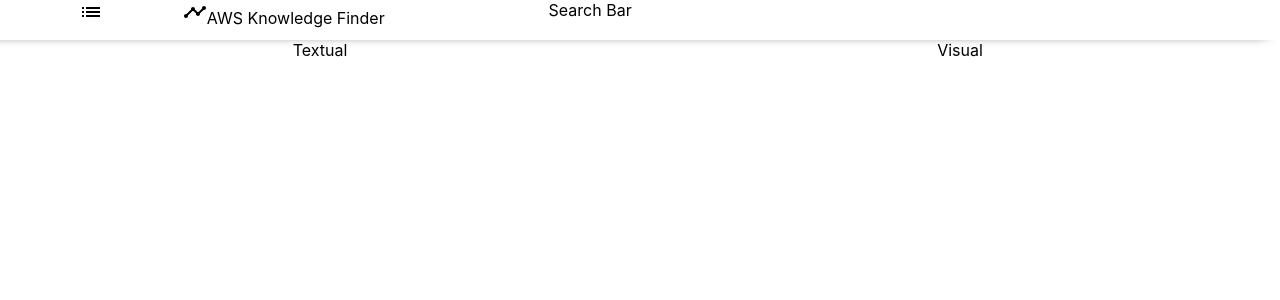
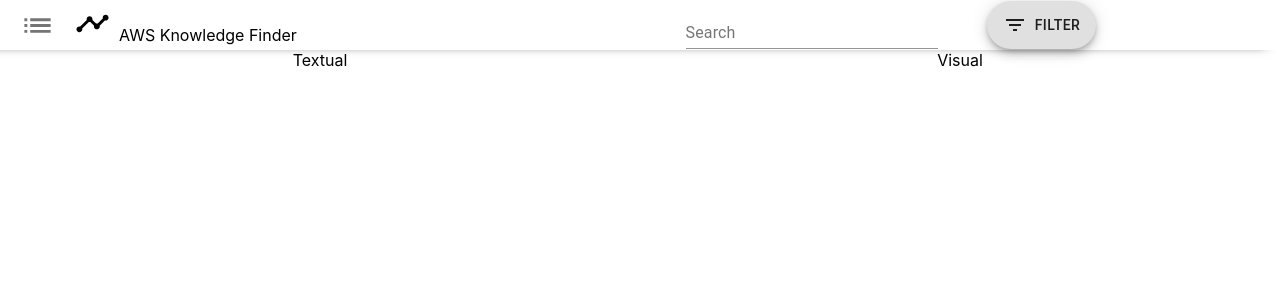
Before and after one commit to andnader/react-app-akf, a React (Create React App) app: page / in a window 1280 px wide. Shown: the top 300 px of the page. Built offline with nearby package versions, Linux system fonts and the light colour scheme.

Commit message:
Updated TopBar

```diff
--- a/package.json
+++ b/package.json
@@ -10,6 +10,7 @@
     "@testing-library/user-event": "^7.2.1",
     "react": "^16.13.1",
     "react-dom": "^16.13.1",
+    "react-router-dom": "^5.2.0",
     "react-scripts": "3.4.3"
   },
   "scripts": {
--- a/src/App.css
+++ b/src/App.css
@@ -1,15 +1,15 @@
-.App {
+.app {
     text-align: center;
   }
 
-  .Textual{
+  .app__textual{
       width: 50%;
       float: left;
       /*background: orange;*/
       height: 100vh;
   }
 
-  .Visual{
+  .app__visual{
       margin-left:50%;
       /*background: yellow;*/
       height: 100vh;
--- a/src/App.js
+++ b/src/App.js
@@ -3,16 +3,28 @@ import './App.css';
 import TopBar from './TopBar.js';
 import Textual from './Textual.js';
 import Visual from './Visual.js';
+import {
+  BrowserRouter as Router,
+  Switch,
+  Route
+} from "react-router-dom";
 
 function App() {
   return (
-    <div className="App">
+    <div className="app">
     {/* Header */}
     <TopBar />
+     <Router>
+        <Switch>
+        {/* Default path "/" MUST be at bottom of Route list*/}
+          <Route path="/">
             {/* Textual Panel Left */}
             <Textual />
             {/* Visual Panel Right */}
             <Visual />
+          </Route>
+        </Switch>
+      </Router>
     </div>
   );
 }
--- /dev/null
+++ b/src/Filter.js
@@ -0,0 +1,28 @@
+import React from 'react';
+import { makeStyles } from '@material-ui/core/styles';
+import Fab from '@material-ui/core/Fab';
+import FilterListIcon from '@material-ui/icons/FilterList';
+
+const useStyles = makeStyles((theme) => ({
+  root: {
+    '& > *': {
+      margin: theme.spacing(1),
+    },
+  },
+  extendedIcon: {
+    marginRight: theme.spacing(1),
+  },
+}));
+
+export default function FilterButton() {
+  const classes = useStyles();
+
+  return (
+    <div className={classes.root}>
+      <Fab variant="extended">
+        <FilterListIcon className={classes.extendedIcon} />
+        Filter
+      </Fab>
+    </div>
+  );
+}
--- /dev/null
+++ b/src/Menu.js
@@ -0,0 +1,39 @@
+import React from 'react';
+import Button from '@material-ui/core/Button';
+import Menu from '@material-ui/core/Menu';
+import MenuItem from '@material-ui/core/MenuItem';
+import ListOutlinedIcon from '@material-ui/icons/ListOutlined';
+import IconButton from "@material-ui/core/IconButton"
+
+export default function SimpleMenu() {
+  const [anchorEl, setAnchorEl] = React.useState(null);
+
+  const handleClick = (event) => {
+    setAnchorEl(event.currentTarget);
+  };
+
+  const handleClose = () => {
+    setAnchorEl(null);
+  };
+
+  return (
+    <div>
+      <Button aria-controls="simple-menu" aria-haspopup="true" onClick={handleClick}>
+        <IconButton>
+            <ListOutlinedIcon fontSize="Large"/>
+        </IconButton>
+      </Button>
+      <Menu
+        id="simple-menu"
+        anchorEl={anchorEl}
+        keepMounted
+        open={Boolean(anchorEl)}
+        onClose={handleClose}
+      >
+        <MenuItem onClick={handleClose}>About AKF</MenuItem>
+        <MenuItem onClick={handleClose}>My Info</MenuItem>
+        <MenuItem onClick={handleClose}>SpeqReq</MenuItem>
+      </Menu>
+    </div>
+  );
+}
--- /dev/null
+++ b/src/SearchBar.js
@@ -0,0 +1,22 @@
+import React from 'react';
+import { makeStyles } from '@material-ui/core/styles';
+import TextField from '@material-ui/core/TextField';
+
+const useStyles = makeStyles((theme) => ({
+  root: {
+    '& > *': {
+      margin: theme.spacing(1),
+      width: '25ch',
+    },
+  },
+}));
+
+export default function BasicTextFields() {
+  const classes = useStyles();
+
+  return (
+    <form className={classes.root} noValidate autoComplete="off">
+      <TextField id="standard-basic" label="Search" />
+    </form>
+  );
+}
--- a/src/Textual.js
+++ b/src/Textual.js
@@ -3,7 +3,7 @@ import './App.css';
 
 function Textual(){
     return (
-        <div className="Textual">
+        <div className="app__textual">
         Textual
         </div>
     )
--- a/src/TopBar.css
+++ b/src/TopBar.css
@@ -1,26 +1,27 @@
-.SearchBar {
+.header__searchbar {
   text-align: left;
-  height: 40px;
-  flex : 4;
+  flex : 1;
 }
 
-.Logo {
+.header__logo {
   text-align: left;
-  height: 40px;
   flex :2;
 }
 
-.Menu {
-  height: 40px;
-  flex : 1;
+.header__menu {
+}
+
+.header__filterdropdown {
+  text-align: left;
+  flex: 1;
 }
 
 
-.TopFixedMenu{
+.header{
+  height: 50px;
   background-color: white;
   box-shadow: -16px -8px 11px 2px;
-  height: 40px;
-  width: 100%;
-  align: right;
   display: flex;
+  justify-content: space-between;
+  align-items: center;
 }
--- a/src/TopBar.js
+++ b/src/TopBar.js
@@ -1,21 +1,26 @@
 import React from 'react'
 import './TopBar.css';
 import TimelineOutlinedIcon from '@material-ui/icons/TimelineOutlined';
-import ListOutlinedIcon from '@material-ui/icons/ListOutlined';
+import BasicTextFields from './SearchBar.js'
+import SimpleMenu from './Menu.js'
+import FilterButton from './Filter.js'
 
 function TopBar(){
     return (
         <>
-        <div className="TopFixedMenu">
-            <div className="Menu">
-            <ListOutlinedIcon />
+        <div className="header">
+            <div className="header__menu">
+            <SimpleMenu/>
             </div>
-            <div className="Logo">
-            <TimelineOutlinedIcon />
-            AWS Knowledge Finder
+            <div className="header__logo">
+            <TimelineOutlinedIcon fontSize="large"/>
+            &nbsp; AWS Knowledge Finder
             </div>
-            <div className="SearchBar">
-            Search Bar
+            <div className="header__searchbar">
+            <BasicTextFields/>
+            </div>
+            <div className="header__filterdropdown">
+            <FilterButton/>
             </div>
         </div>
         </>
--- a/src/Visual.js
+++ b/src/Visual.js
@@ -3,7 +3,7 @@ import './App.css';
 
 function Visual(){
     return (
-        <div className="Visual">
+        <div className="app_visual">
         Visual
         </div>
     )
```
Also changed, not shown: 1 other file (tests, documents, lock files or other folders). Lines whose indentation alone changed are shown as unchanged.
